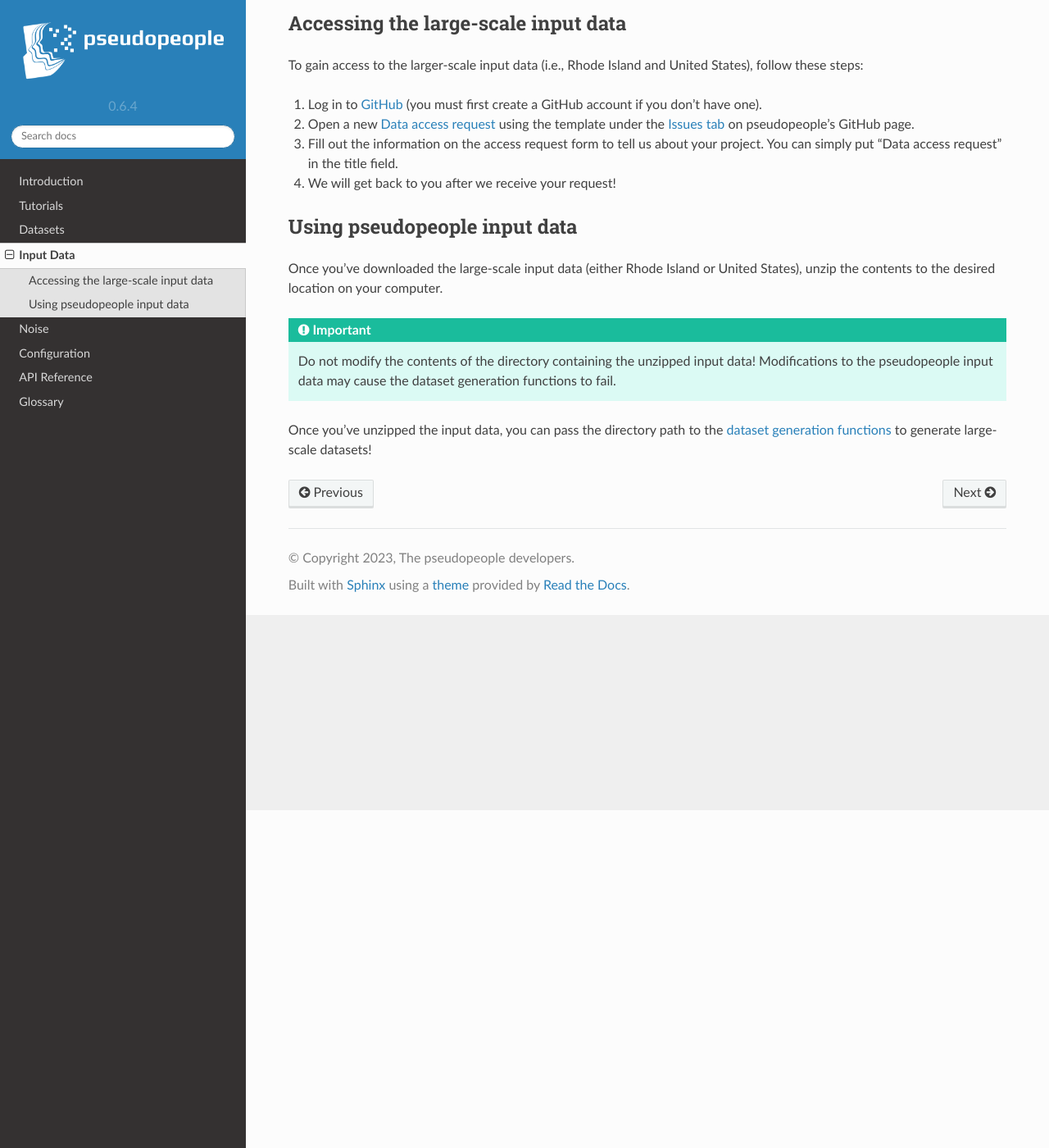
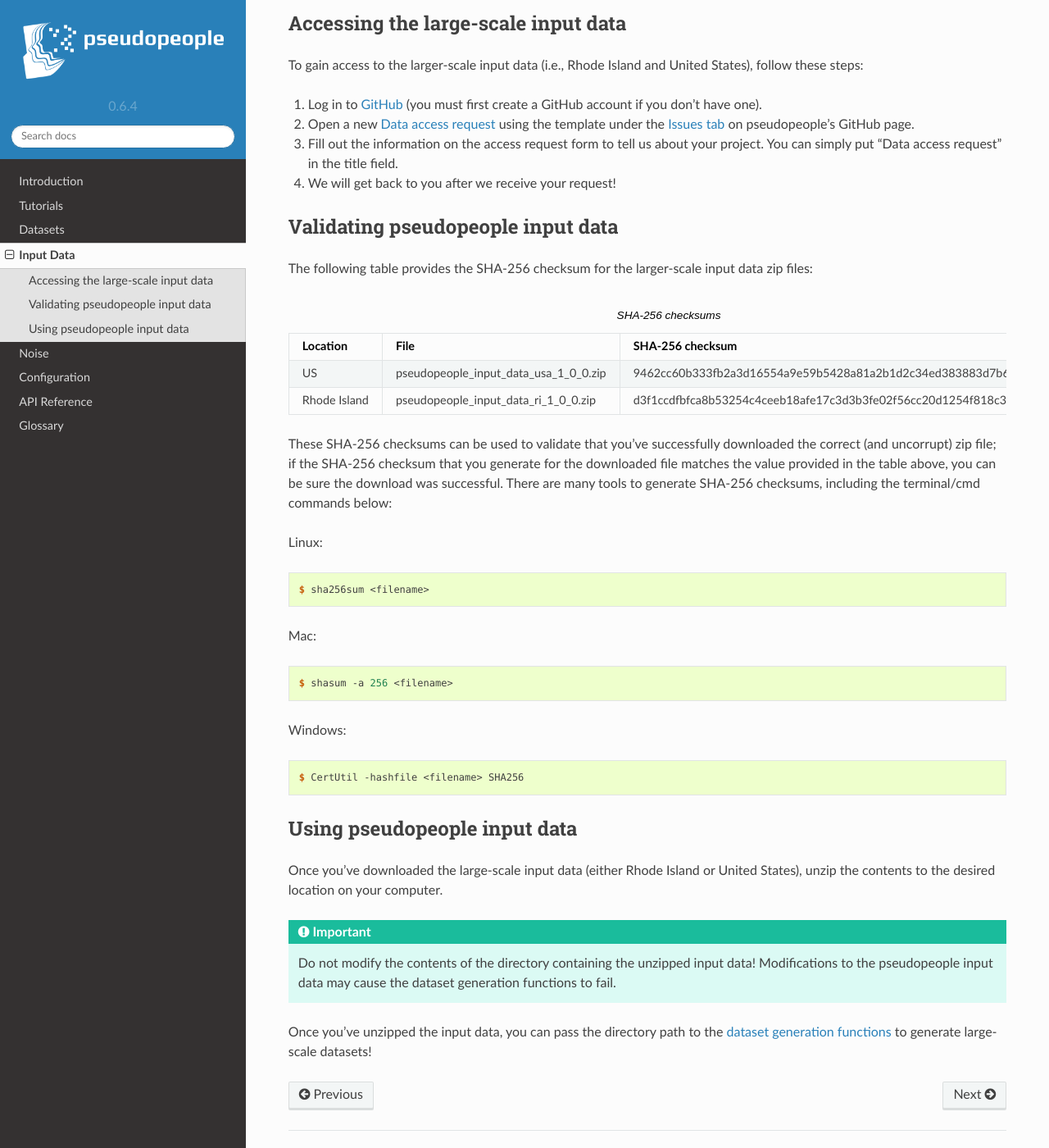
Before and after one commit to ihmeuw/pseudopeople, a Sphinx documentation site: the page built from docs/source/input_data/index.rst, in a window 1280 px wide and 1400 px high, scrolled down 412 px. Shown: the whole window at 82% size. Built offline with Sphinx 7.4.7 and the Read the Docs theme 2.0.0, drawn with Linux system fonts in a browser that asks for light colours.

Commit message:
add file hashes to doc

```diff
--- a/docs/source/input_data/index.rst
+++ b/docs/source/input_data/index.rst
@@ -31,6 +31,49 @@ follow these steps:
 #. Fill out the information on the access request form to tell us about your project. You can simply put "Data access request" in the title field.
 #. We will get back to you after we receive your request!
 
+Validating pseudopeople input data
+----------------------------------
+
+The following table provides the SHA-256 checksum for the larger-scale input
+data zip files:
+
+.. list-table:: SHA-256 checksums
+  :header-rows: 1
+
+  * - Location
+    - File
+    - SHA-256 checksum
+  * - US
+    - pseudopeople_input_data_usa_1_0_0.zip
+    - 9462cc60b333fb2a3d16554a9e59b5428a81a2b1d2c34ed383883d7b68d2f89f
+  * - Rhode Island
+    - pseudopeople_input_data_ri_1_0_0.zip
+    - d3f1ccdfbfca8b53254c4ceeb18afe17c3d3b3fe02f56cc20d1254f818c39435
+
+These SHA-256 checksums can be used to validate that you've successfully
+downloaded the correct (and uncorrupt) zip file; if the SHA-256 checksum that
+you generate for the downloaded file matches the value provided in the table
+above, you can be sure the download was successful. There are many tools to
+generate SHA-256 checksums, including the terminal/cmd commands below:
+
+Linux:
+
+.. code-block:: console
+
+  $ sha256sum <filename>
+
+Mac:
+
+.. code-block:: console
+
+  $ shasum -a 256 <filename>
+
+Windows:
+
+.. code-block:: console
+
+  $ CertUtil -hashfile <filename> SHA256
+
 Using pseudopeople input data
 -----------------------------
 
```
